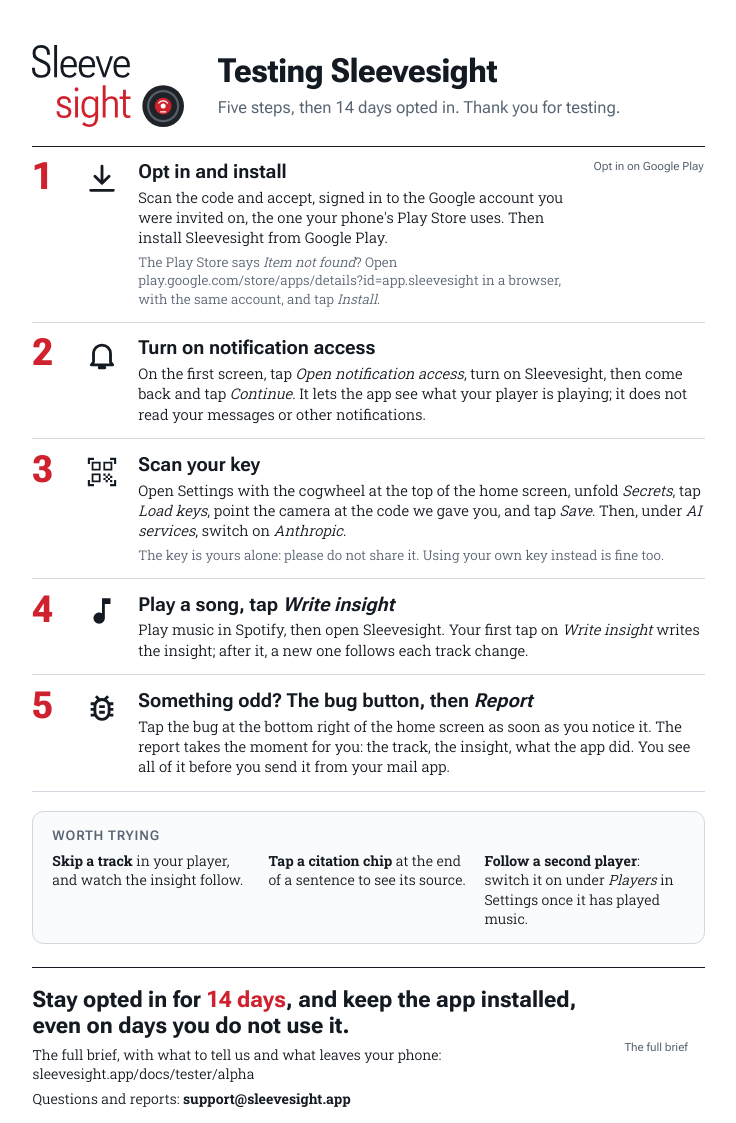
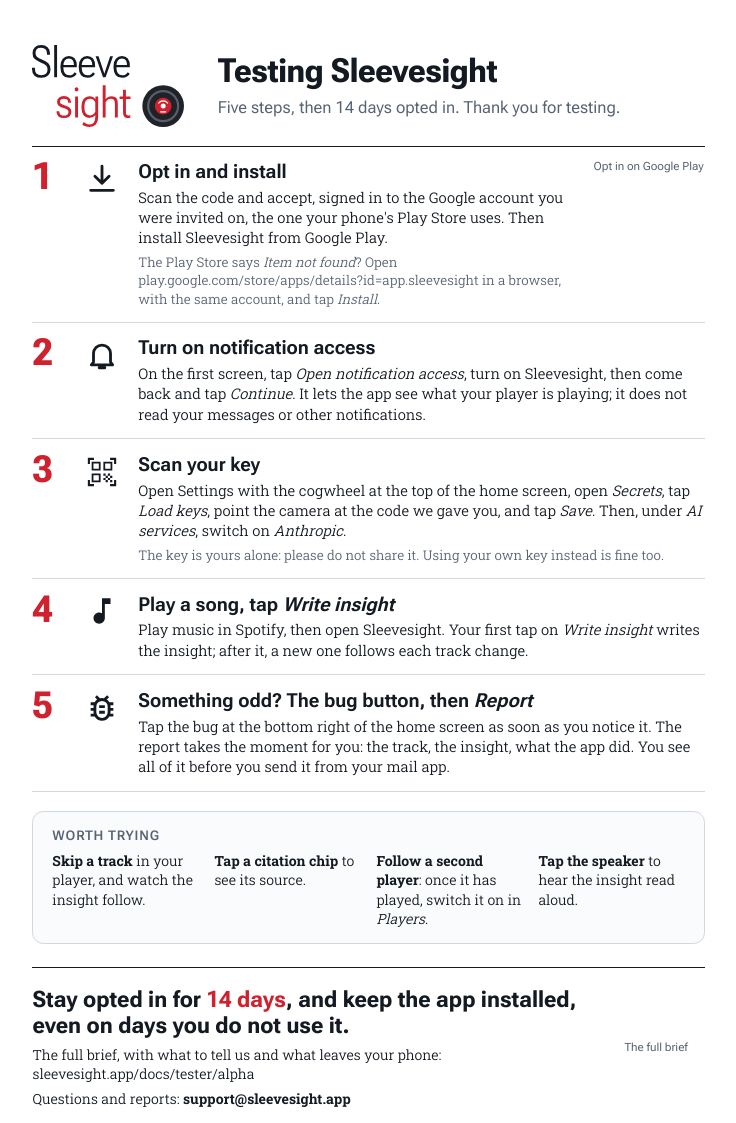
Before and after one commit to wkusnierczyk/sleevesight, a Jekyll site: the page assets/flyer/tester-flyer.html, which Jekyll copies as it is, in a window 1280 px wide. Shown: the whole page, without its empty margins (28-764 px from the left). Built offline with Jekyll 4.4.1, drawn with Linux system fonts in a browser that asks for light colours.

Commit message:
[DOCS] Tester brief and flyer in step with 0.1.8
The brief: Settings' sections are chips that open with a tap; Home with nothing playing lists the
players and the guide; *Read aloud* and the theme button among what to try; reading aloud among what
to tell us; the text-to-speech engine in what leaves the phone. The flyer (`tester-flyer.html`, then
`make_flyer.mjs` for the PDF and PNG): *Secrets* is opened, not unfolded, and *Worth trying* adds the
speaker, its items shortened so the page stays one A4 sheet.

Co-Authored-By: Claude Opus 5.5 <noreply@anthropic.com>

```diff
--- a/assets/flyer/tester-flyer.html
+++ b/assets/flyer/tester-flyer.html
@@ -48,7 +48,7 @@ i{font-style:italic}
 b{font-weight:700}
 .try{margin:5mm 0 0;padding:4mm 5mm;background:var(--soft);border:.25mm solid var(--line);border-radius:3mm}
 .try h3{margin:0 0 1.5mm;font-size:10pt;font-weight:600;letter-spacing:.06em;text-transform:uppercase;color:var(--muted)}
-.try ul{list-style:none;margin:0;padding:0;display:grid;grid-template-columns:repeat(3,minmax(0,1fr));gap:4mm;font-size:10.5pt}
+.try ul{list-style:none;margin:0;padding:0;display:grid;grid-template-columns:repeat(4,minmax(0,1fr));gap:4mm;font-size:10.5pt}
 footer{margin-top:6mm;padding-top:5mm;border-top:.4mm solid var(--ink);display:grid;grid-template-columns:minmax(0,1fr) 26mm;column-gap:6mm;align-items:center}
 footer .stay{margin:0;font-family:var(--f-ui);font-size:17pt;line-height:1.15;font-weight:700;font-stretch:92%}
 footer .stay span{color:var(--red)}
@@ -89,7 +89,7 @@ footer .code svg{width:24mm;height:24mm}
     <span class="icon" aria-hidden="true"><svg viewBox="0 -960 960 960"><path fill="#141a22" d="M80-707v-173h173v60H140v113H80Zm0 627v-173h60v113h113v60H80Zm627 0v-60h113v-113h60v173H707Zm113-627v-113H707v-60h173v173h-60ZM708-251h63v63h-63v-63Zm0-126h63v63h-63v-63Zm-63 63h63v63h-63v-63Zm-63 63h63v63h-63v-63Zm-63-63h63v63h-63v-63Zm126-126h63v63h-63v-63Zm-63 63h63v63h-63v-63Zm-63-63h63v63h-63v-63Zm252-332v252H519v-252h252ZM440-440v252H188v-252h252Zm0-332v252H188v-252h252Zm-50 534v-152H238v152h152Zm0-332v-152H238v152h152Zm331 0v-152H569v152h152Z"/></svg></span>
     <div>
       <h2>Scan your key</h2>
-      <p>Open Settings with the cogwheel at the top of the home screen, unfold <i>Secrets</i>, tap <i>Load keys</i>, point the camera at the code we gave you, and tap <i>Save</i>. Then, under <i>AI services</i>, switch on <i>Anthropic</i>.</p>
+      <p>Open Settings with the cogwheel at the top of the home screen, open <i>Secrets</i>, tap <i>Load keys</i>, point the camera at the code we gave you, and tap <i>Save</i>. Then, under <i>AI services</i>, switch on <i>Anthropic</i>.</p>
       <p class="aside">The key is yours alone: please do not share it. Using your own key instead is fine too.</p>
     </div>
   </li>
@@ -115,8 +115,9 @@ footer .code svg{width:24mm;height:24mm}
   <h3>Worth trying</h3>
   <ul>
     <li><b>Skip a track</b> in your player, and watch the insight follow.</li>
-    <li><b>Tap a citation chip</b> at the end of a sentence to see its source.</li>
-    <li><b>Follow a second player</b>: switch it on under <i>Players</i> in Settings once it has played music.</li>
+    <li><b>Tap a citation chip</b> to see its source.</li>
+    <li><b>Follow a second player</b>: once it has played, switch it on in <i>Players</i>.</li>
+    <li><b>Tap the speaker</b> to hear the insight read aloud.</li>
   </ul>
 </section>
 
```
Also changed, not shown: docs/tester/alpha/index.md (+6 -2 lines), assets/flyer/tester-flyer.png, 1 other file.
